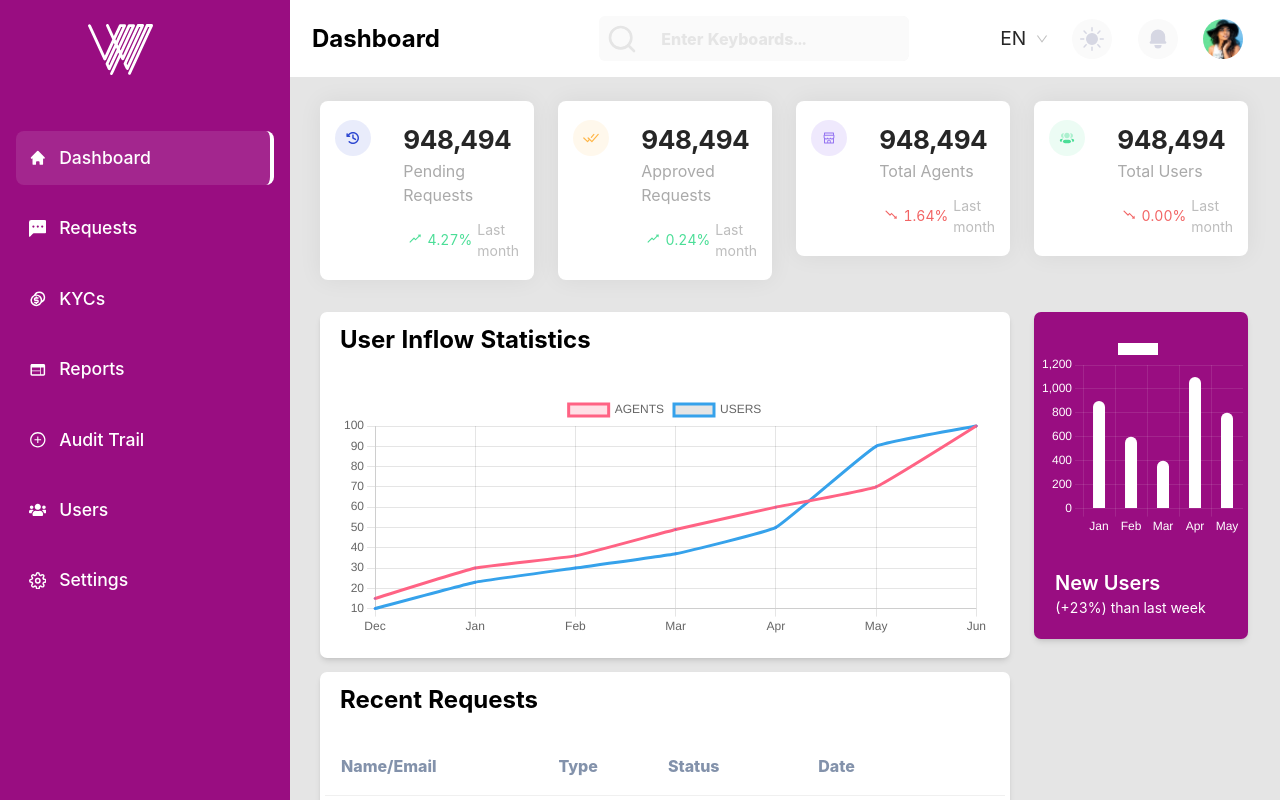
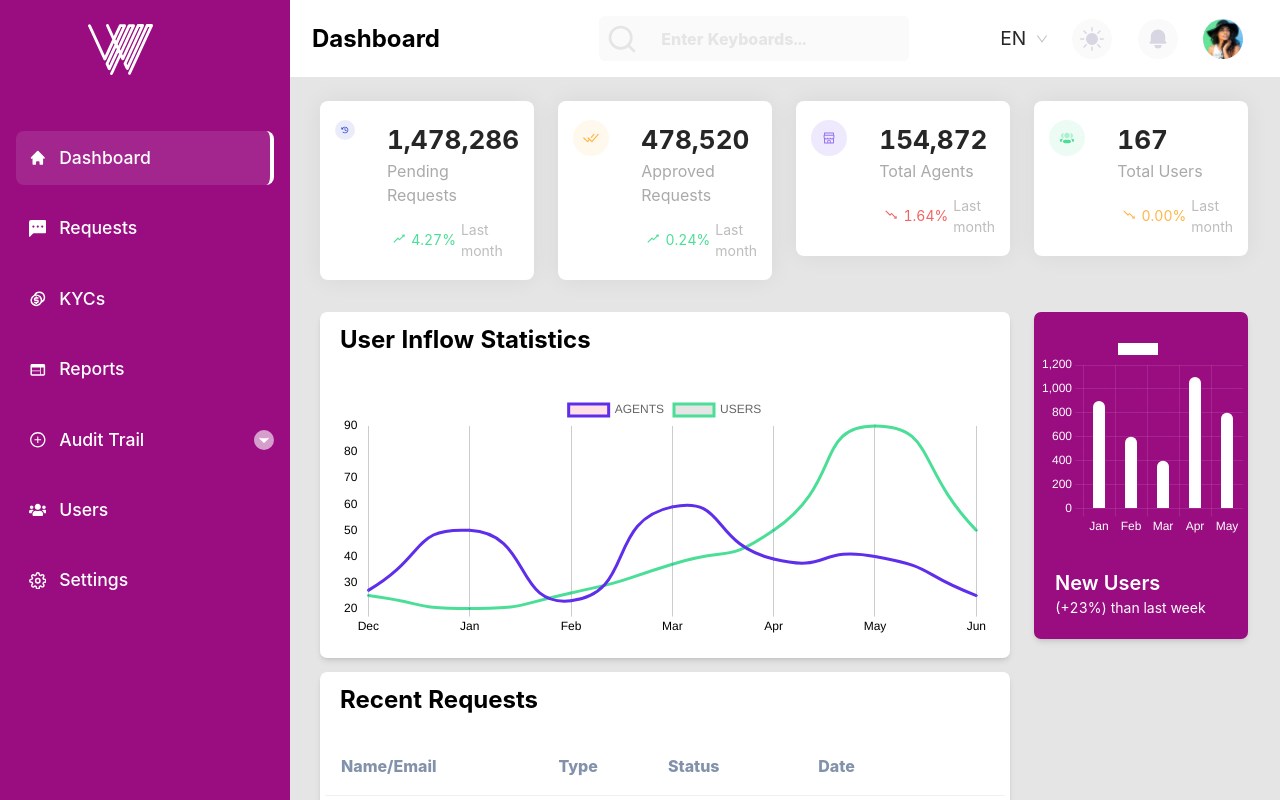
Before and after one commit to Emmathem/wema-dashboard, a React (Create React App) app: page / in a window 1280 px wide. Shown: the top 800 px of the page. Built offline with nearby package versions, Linux system fonts and the light colour scheme.

Commit message:
graph done

```diff
--- a/src/components/Dashboard.js
+++ b/src/components/Dashboard.js
@@ -17,7 +17,7 @@ const Dashboard = () => {
         <>
             <MainLayout>
                 <Row gutter={24} className="t-mb-4">
-                    <DashboardCard background={'#2F49D1'} title="Pending Requests" count="948494" icon={PendingIcon}>
+                    <DashboardCard background={'#2F49D1'} title="Pending Requests" count="1478286" icon={PendingIcon}>
                         <CardFooter>
                             <span className="rise">
                                 <AiOutlineRise /> 4.27%
@@ -25,7 +25,7 @@ const Dashboard = () => {
                             <span>Last month</span>
                         </CardFooter>
                     </DashboardCard>
-                    <DashboardCard background={'#FFB648'} title="Approved Requests" count="948494" icon={ApproveIcon}>
+                    <DashboardCard background={'#FFB648'} title="Approved Requests" count="478520" icon={ApproveIcon}>
                         <CardFooter>
                             <span className="rise">
                                 <AiOutlineRise /> 0.24%
@@ -33,7 +33,7 @@ const Dashboard = () => {
                             <span>Last month</span>
                         </CardFooter>
                     </DashboardCard>
-                    <DashboardCard background={'#5F2EEA'} title="Total Agents" count="948494" icon={TotalIcon}>
+                    <DashboardCard background={'#5F2EEA'} title="Total Agents" count="154872" icon={TotalIcon}>
                         <CardFooter>
                             <span className="fall">
                                 <AiOutlineFall /> 1.64%
@@ -41,9 +41,9 @@ const Dashboard = () => {
                             <span>Last month</span>
                         </CardFooter>
                     </DashboardCard>
-                    <DashboardCard background={'#5f2eea2e'} title="Total Users" count="948494" icon={UsersIcon}>
+                    <DashboardCard background={'#5f2eea2e'} title="Total Users" count="167" icon={UsersIcon}>
                         <CardFooter>
-                            <span className="fall">
+                            <span className="warn">
                                 <AiOutlineFall /> 0.00%
                             </span>
                             <span>Last month</span>
@@ -124,4 +124,7 @@ const CardFooter = styled.div`
     .fall {
         color: #f26464;
     }
+    .warn {
+        color: #ffb648;
+    }
 `;
--- a/src/components/Sidebar.js
+++ b/src/components/Sidebar.js
@@ -1,4 +1,3 @@
-// import Image from 'next/image';
 import React, { useState } from 'react';
 import { useHistory } from 'react-router';
 import styled from 'styled-components';
@@ -7,6 +6,7 @@ import { navItems } from '../static/navItems';
 import { WrapperCircle } from './base/globalstyle.styled';
 import ProfileImage from '../assets/images/profileImage.png';
 import { AiFillCloseCircle } from 'react-icons/ai';
+import { HiOutlineChevronDown } from 'react-icons/hi';
 
 const Sidebar = props => {
     const { sidebarRef, isOpen, closeDrawer } = props;
@@ -39,8 +39,15 @@ const Sidebar = props => {
                             borderRight: item.title === activeIcon && '4px solid #fff',
                         }}
                     >
-                        <NavIcon>{item.icon}</NavIcon>
-                        <NavTitle>{item.title}</NavTitle>
+                        <div className="t-flex t-items-center">
+                            <NavIcon>{item.icon}</NavIcon>
+                            <NavTitle>{item.title}</NavTitle>
+                        </div>
+                        {item.children.length > 0 && (
+                            <SideIcon>
+                                <HiOutlineChevronDown />
+                            </SideIcon>
+                        )}
                     </NavItem>
                 ))}
                 <LoginUserHolder>
@@ -59,29 +66,6 @@ const Sidebar = props => {
 
 export default Sidebar;
 
-// const Wrapper = styled.div`
-//     height: calc(100vh);
-//     width: calc(20rem - 16px - 16px);
-//     padding: 0 1rem;
-//     background: #990d81;
-//     transition: ease all 0.5s;
-//     /* @media (max-width: 768px) {
-//         width: 0rem;
-//         padding: 0;
-//         transition: ease all 0.5s;
-//     } */
-//     @media (max-width: 449px) {
-//         transform: translateX(-16rem);
-//         width: 0;
-//         padding: 0;
-//         transition: ease all 0.5s;
-//     }
-//     &.open {
-//         transform: translateX(0);
-//         transition: ease all 0.6s;
-//     }
-// `;
-
 const LogoContainer = styled.div`
     padding: 1.5rem 0;
 `;
@@ -97,6 +81,7 @@ const NavItemsContainer = styled.div`
 const NavItem = styled.div`
     display: flex;
     align-items: center;
+    justify-content: space-between;
     font-size: 1.1rem;
     font-weight: 500;
     border-radius: 0.5rem;
@@ -118,6 +103,21 @@ const NavIcon = styled.div`
     margin: 0.1rem;
     display: grid;
     place-items: center;
+`;
+
+const SideIcon = styled.div`
+    width: 20px;
+    height: 20px;
+    display: flex;
+    align-items: center;
+    justify-content: center;
+    border-radius: 50px;
+    background: rgba(255, 255, 255, 0.6);
+    svg {
+        font-size: 14px;
+        fill: #fff;
+        stroke: #fff;
+    }
 `;
 
 const NavTitle = styled.div``;
--- a/src/components/base/DashboardGraph.js
+++ b/src/components/base/DashboardGraph.js
@@ -10,11 +10,11 @@ const DashboardGraph = () => {
             {
                 type: 'line',
                 label: 'AGENTS',
-                lineTension: 0.1,
-                data: [15, 30, 36, 49, 60, 70, 100],
-                borderColor: 'rgb(255, 99, 132)',
+                lineTension: 0.6,
+                data: [27, 50, 23, 59, 39, 40, 25],
+                borderColor: '#5F2EEA',
                 borderCapStyle: 'butt',
-                borderDashOffset: 0.0,
+                borderDashOffset: 0.4,
                 borderJoinStyle: 'mitter',
                 pointRadius: 1,
                 pointHoverRadius: 5,
@@ -24,14 +24,14 @@ const DashboardGraph = () => {
             {
                 type: 'line',
                 label: 'USERS',
-                lineTension: 0.1,
-                data: [10, 23, 30, 37, 50, 90, 100],
+                lineTension: 0.6,
+                data: [25, 20, 26, 37, 50, 90, 50],
                 fill: false,
-                borderDashOffset: 0.0,
+                borderDashOffset: 0.4,
                 pointRadius: 1,
                 borderCapStyle: 'butt',
                 borderJoinStyle: 'mitter',
-                borderColor: 'rgb(54, 162, 235)',
+                borderColor: '#4BDE97',
                 pointBackgroundColor: '#3773f5',
                 pointHoverRadius: 5,
             },
@@ -95,18 +95,43 @@ const DashboardGraph = () => {
             <Line
                 data={data}
                 options={{
-                    // title: {
-                    //   display: true,
-                    //   text: 'Average Rainfall per month',
-                    //   fontSize: 20,
-                    //   color: '#fff',
-                    // },
+                    title: {
+                        display: false,
+                    },
                     label: {
                         display: false,
                     },
                     legend: {
-                        display: true,
+                        display: false,
                         position: 'right',
+                    },
+                    scales: {
+                        yAxes: {
+                            grid: {
+                                drawBorder: false,
+                                color: 'rgba(255, 255, 255, 0.1)',
+                            },
+                            ticks: {
+                                beginAtZero: true,
+                                color: '#000',
+                                fontSize: 12,
+                            },
+                            scaleLabel: {
+                                display: true,
+                                labelString: 'probability',
+                            },
+                        },
+                        xAxes: {
+                            grid: {
+                                drawBorder: false,
+                                color: '#ccc',
+                            },
+                            ticks: {
+                                beginAtZero: true,
+                                color: '#000',
+                                fontSize: 12,
+                            },
+                        },
                     },
                     // aspectRatio: 1,
                 }}
--- a/src/static/navItems.js
+++ b/src/static/navItems.js
@@ -35,7 +35,13 @@ export const navItems = [
         title: 'Audit Trail',
         route: '/',
         icon: <AiOutlinePlusCircle />,
-        children: [],
+        children: [
+            {
+                title: 'Trail',
+                route: '/',
+                icon: '',
+            },
+        ],
     },
     {
         title: 'Users',
```
Also changed, not shown: src/assets/images/icons/ArrowDownCircle.svg (added).
